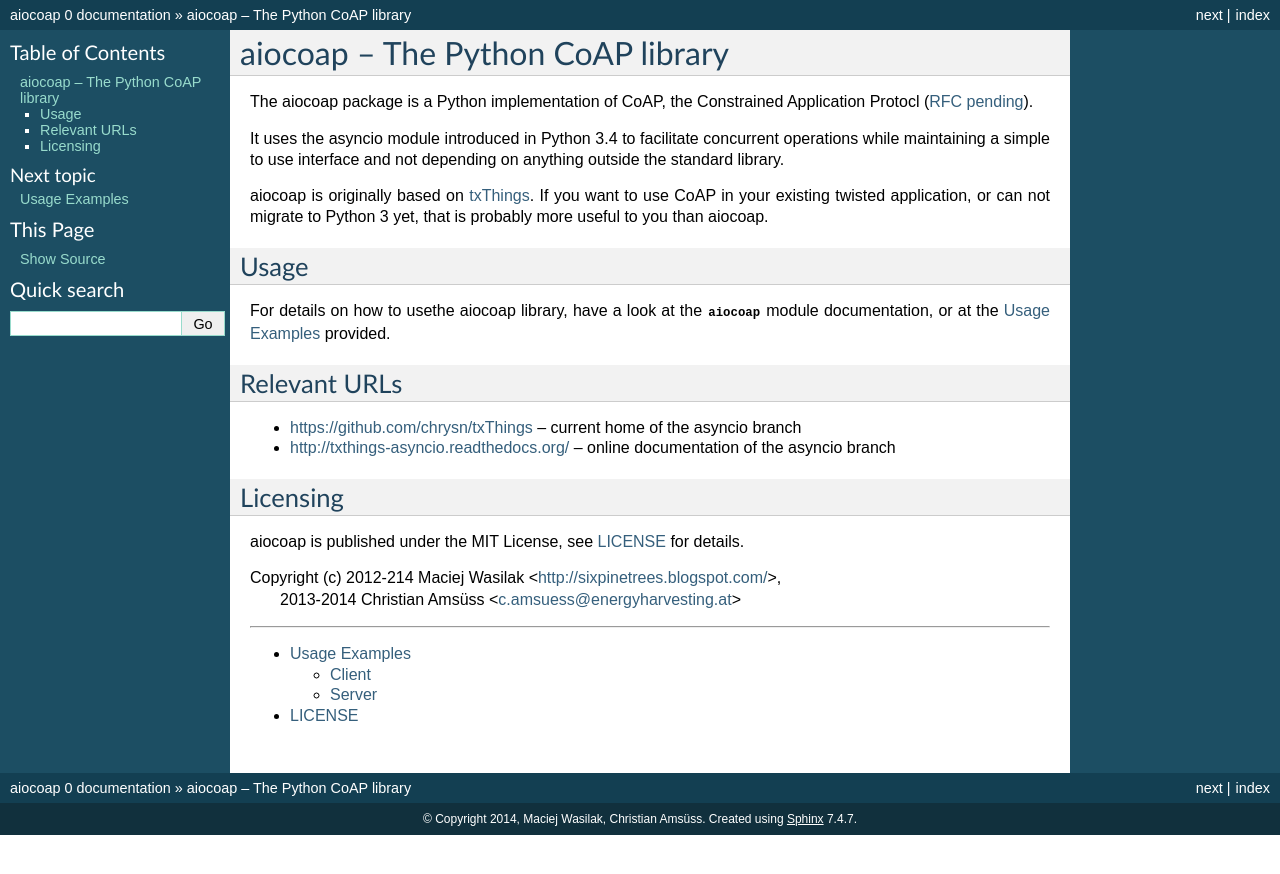
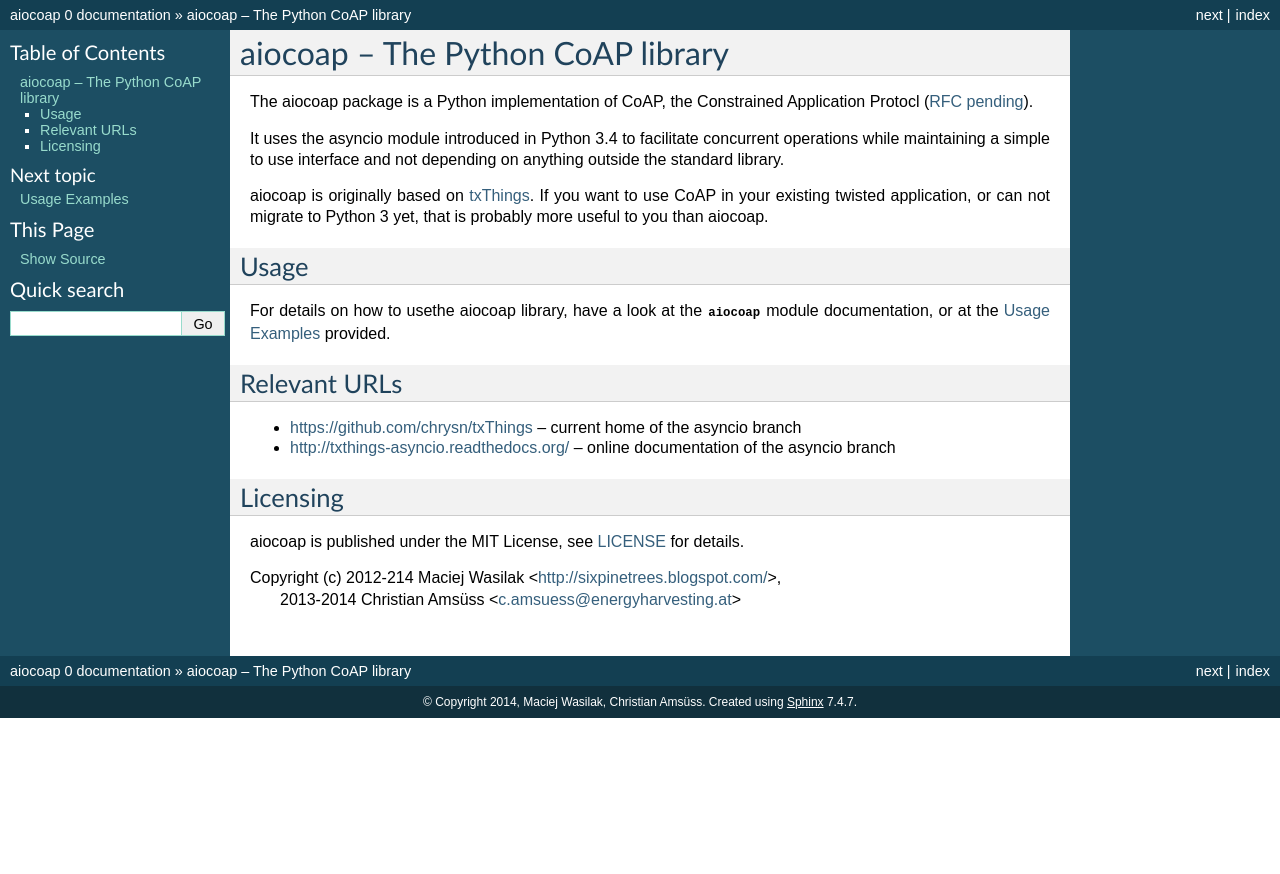
Before and after one commit to chrysn/aiocoap, a Sphinx documentation site: the page built from doc/index.rst, in a window 1280 px wide. Shown: the top 874 px of the page. Built offline with Sphinx 7.4.7, drawn with Linux system fonts in a browser that asks for light colours; pages that are not in the unit, such as notebooks, are missing from menus; some of the changed lines change nothing that is shown.

Commit message:
experimenting with documentation styles

```diff
--- a/doc/index.rst
+++ b/doc/index.rst
@@ -1,9 +1,8 @@
 .. include:: ../README.rst
 
------------
-
 .. toctree::
-   :maxdepth: 2
+   :maxdepth: 6
+   :hidden:
 
    aiocoap
    examples
```
